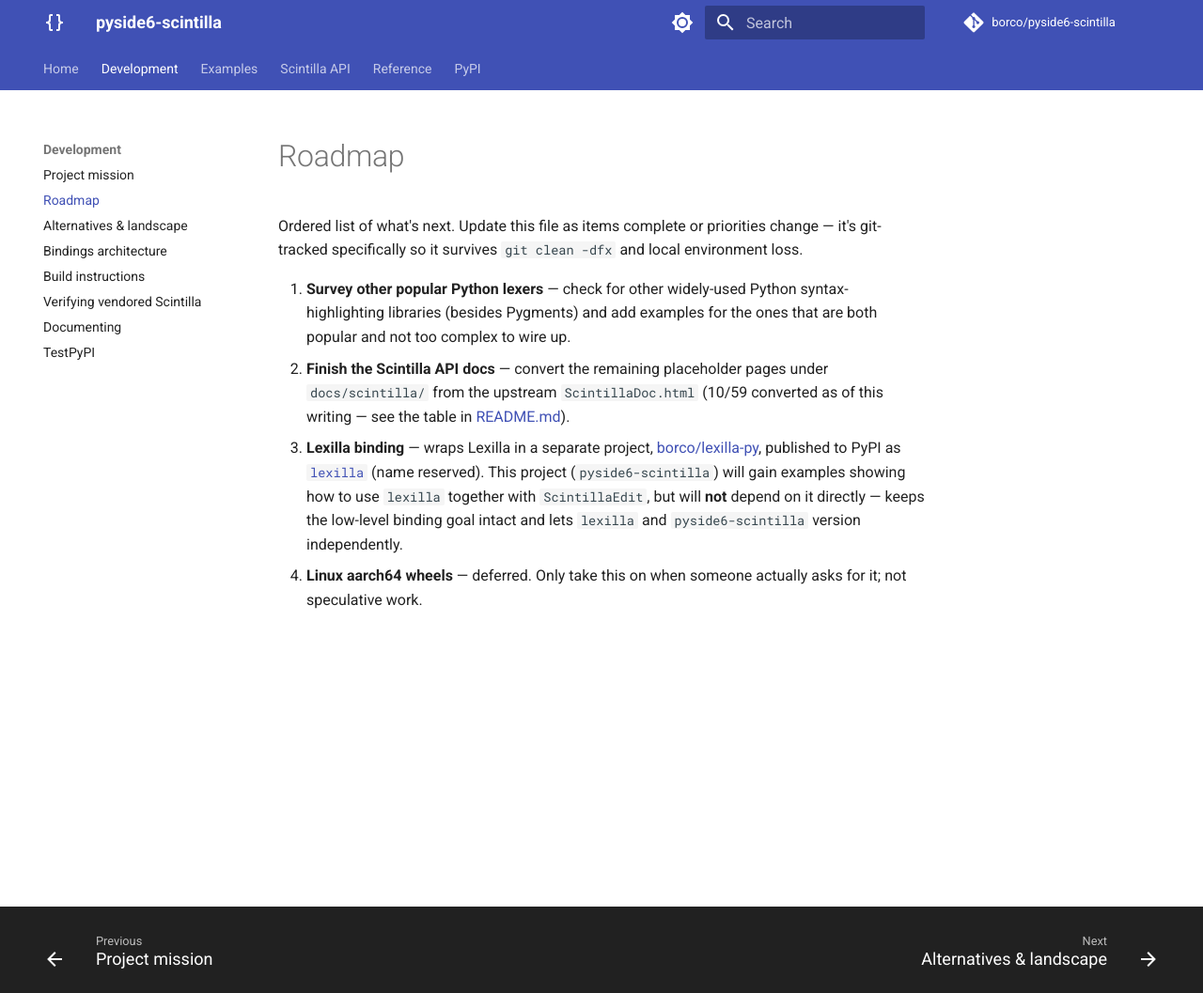
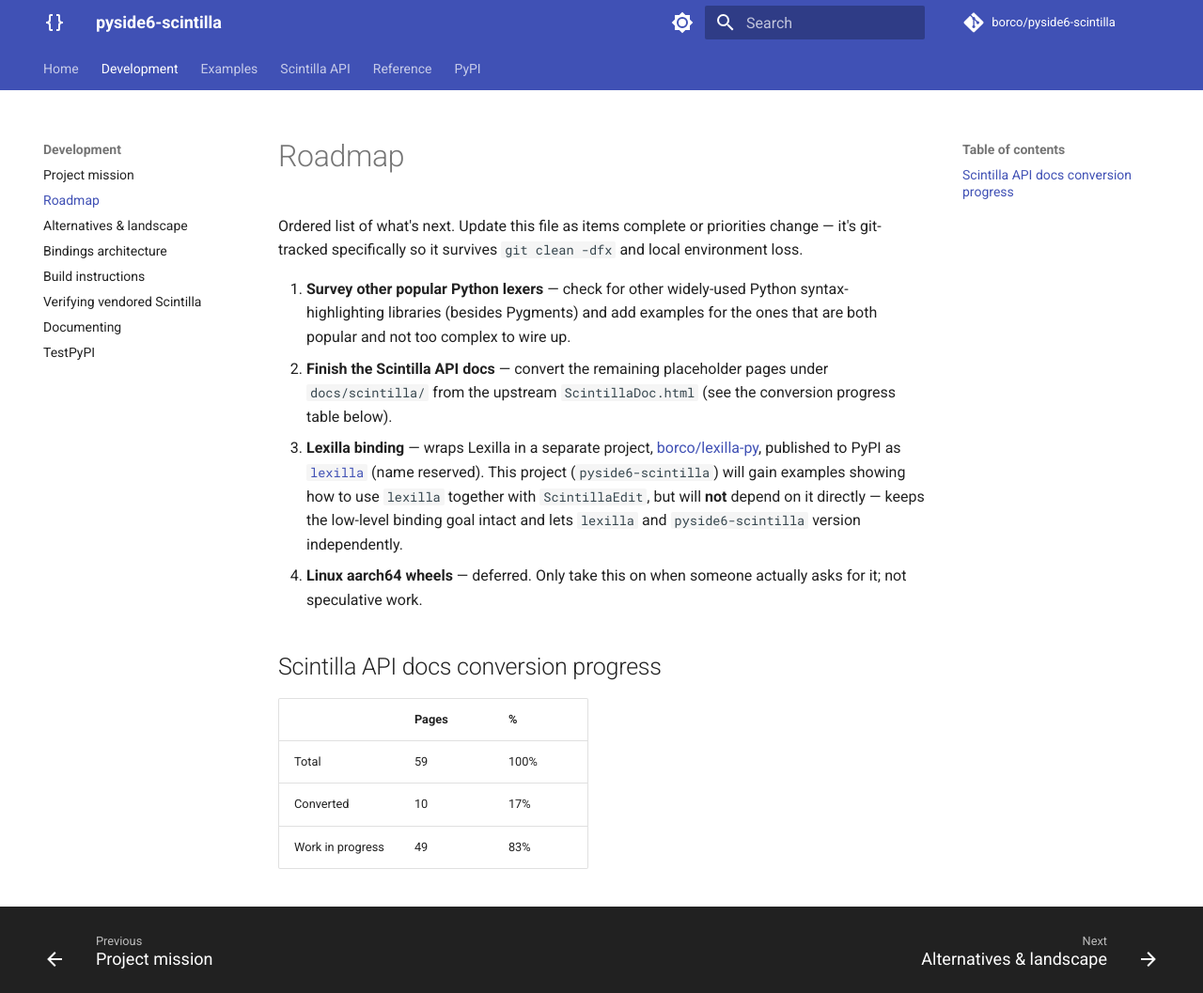
Before and after one commit to borco/pyside6-scintilla, an MkDocs documentation site: the page built from docs/specs/roadmap.md, in a window 1280 px wide and 1057 px high. Shown: the whole window at 94% size. Built offline with MkDocs 1.6.1 and Material for MkDocs 9.7.7, drawn with Linux system fonts in a browser that asks for light colours; comment, search, counter and statistics services are not loaded.

Commit message:
Move Scintilla API docs conversion table from README.md to roadmap.md
Keeps the progress table next to the roadmap item it tracks instead of
duplicated/linked-to from README.md. Also links the roadmap from
docs/index.md's Status section, mirroring README.md's mention of it.

```diff
--- a/docs/specs/roadmap.md
+++ b/docs/specs/roadmap.md
@@ -8,8 +8,8 @@
    Python syntax-highlighting libraries (besides Pygments) and add examples
    for the ones that are both popular and not too complex to wire up.
 2. **Finish the Scintilla API docs** — convert the remaining placeholder
-   pages under `docs/scintilla/` from the upstream `ScintillaDoc.html` (10/59
-   converted as of this writing — see the table in [README.md](https://github.com/borco/pyside6-scintilla/blob/master/README.md)).
+   pages under `docs/scintilla/` from the upstream `ScintillaDoc.html` (see
+   the conversion progress table below).
 3. **Lexilla binding** — wraps Lexilla in a separate project,
    [borco/lexilla-py](https://github.com/borco/lexilla-py), published to PyPI
    as [`lexilla`](https://pypi.org/project/lexilla/) (name reserved). This
@@ -19,3 +19,11 @@
    `pyside6-scintilla` version independently.
 4. **Linux aarch64 wheels** — deferred. Only take this on when someone
    actually asks for it; not speculative work.
+
+## Scintilla API docs conversion progress
+
+| | Pages | % |
+| --- | --- | --- |
+| Total | 59 | 100% |
+| Converted | 10 | 17% |
+| Work in progress | 49 | 83% |
```
Also changed, not shown: README.md (+3 -7 lines), docs/index.md (+2 -1 lines).
